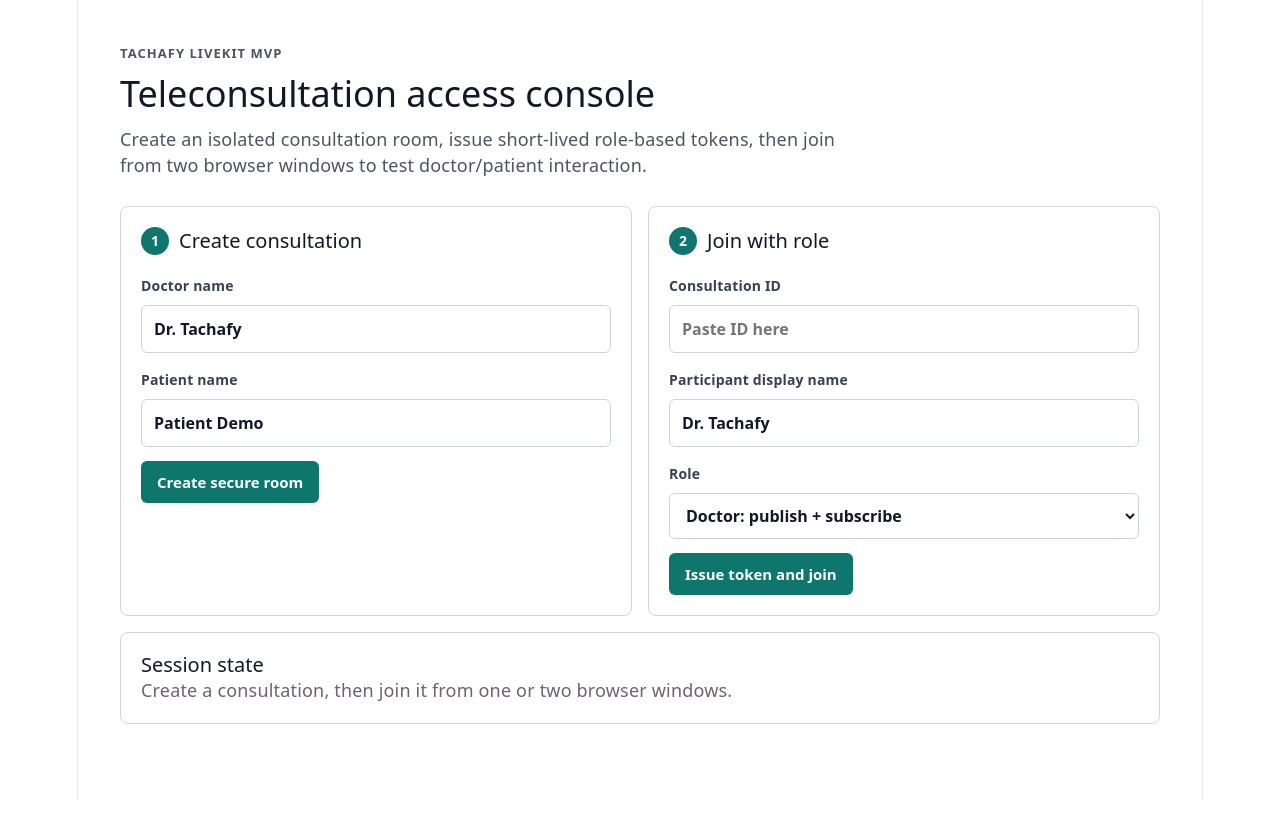
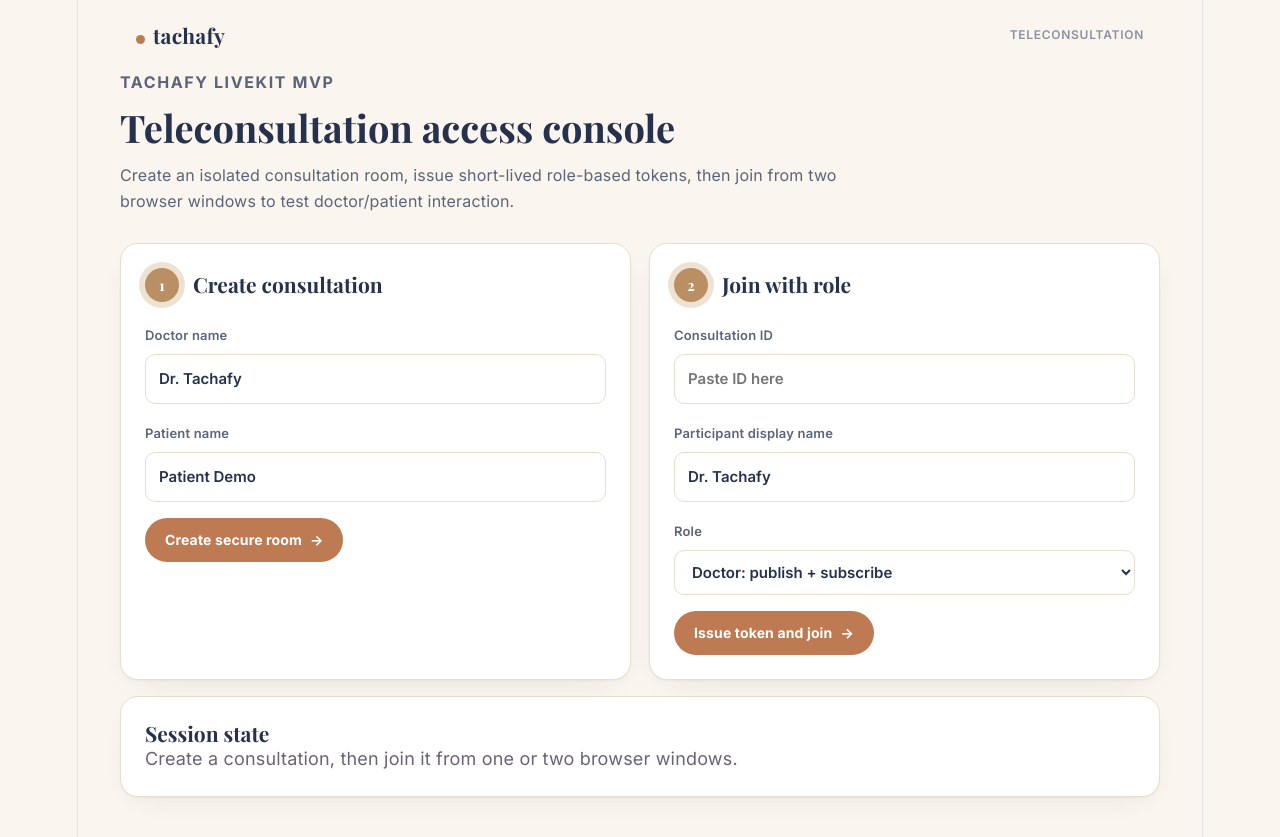
Before and after one commit to KarimLaamouri/sample-livekit-workflow, a React (Vite) app in the folder frontend/: page / in a window 1280 px wide. Before the commit the page ends 800 px from the top, so only its background shows below. Built offline with nearby package versions, Linux system fonts and the light colour scheme; no server answers.

Commit message:
change UI

```diff
--- a/frontend/src/App.css
+++ b/frontend/src/App.css
@@ -1,8 +1,113 @@
+@import url('https://fonts.googleapis.com/css2?family=Playfair+Display:wght@600;700&family=Inter:wght@400;500;600;700&display=swap');
+
+:root {
+  --color-bg: #FAF5EE;
+  --color-surface: #FFFFFF;
+  --color-surface-soft: #F4ECE0;
+  --color-ink: #26314D;
+  --color-ink-soft: #5B6479;
+  --color-ink-faint: #8B92A3;
+  --color-border: #E7DECE;
+
+  --color-accent: #BE7A53;
+  --color-accent-dark: #A2613E;
+  --color-accent-soft: #F1E1D0;
+
+  --ring-outer: #EEE3D2;
+  --ring-inner: #B98F63;
+
+  --color-danger: #B54B3A;
+  --color-danger-ink: #7A2F22;
+  --color-danger-bg: linear-gradient(180deg, #FCF0EA 0%, #FFFFFF 100%);
+  --color-danger-border: #EAC3B4;
+
+  --color-info: #33517A;
+  --color-info-ink: #24405F;
+  --color-info-bg: linear-gradient(180deg, #EEF2F6 0%, #FFFFFF 100%);
+  --color-info-border: #C9D6E3;
+
+  --shell-bg: #202A40;
+  --shell-strip-bg: #202A40;
+  --shell-strip-fg: #F3EEE5;
+
+  --font-display: 'Playfair Display', Georgia, 'Times New Roman', serif;
+  --font-body: 'Inter', -apple-system, BlinkMacSystemFont, 'Segoe UI', sans-serif;
+
+  --radius-lg: 18px;
+  --radius-md: 12px;
+  --radius-pill: 999px;
+
+  --shadow-panel: 0 1px 2px rgba(38, 49, 77, 0.04), 0 10px 30px -18px rgba(38, 49, 77, 0.18);
+}
+
+* {
+  box-sizing: border-box;
+}
+
+body {
+  background: var(--color-bg);
+  font-family: var(--font-body);
+}
+
 .teleconsultation-console {
   width: min(1040px, calc(100% - 32px));
   margin: 0 auto;
-  padding: 40px 0;
+  padding: 0 0 40px;
   text-align: left;
+}
+
+.brand-bar {
+  display: flex;
+  align-items: center;
+  justify-content: space-between;
+  gap: 12px;
+  width: min(1040px, calc(100% - 32px));
+  margin: 0 auto;
+  padding: 22px 0;
+}
+
+.brand-bar .wordmark {
+  display: flex;
+  align-items: baseline;
+  gap: 8px;
+  font-family: var(--font-display);
+  font-size: 21px;
+  font-weight: 700;
+  color: var(--color-ink);
+  letter-spacing: 0.01em;
+}
+
+.brand-bar .wordmark::before {
+  content: '';
+  width: 9px;
+  height: 9px;
+  border-radius: 999px;
+  background: var(--color-accent);
+  display: inline-block;
+}
+
+.brand-bar .wordmark-tag {
+  font-family: var(--font-body);
+  font-size: 12px;
+  font-weight: 600;
+  color: var(--color-ink-faint);
+  letter-spacing: 0.06em;
+  text-transform: uppercase;
+}
+
+.brand-bar--dark {
+  background: var(--shell-strip-bg);
+  width: 100%;
+  margin: 0;
+  padding: 14px 16px;
+}
+
+.brand-bar--dark .wordmark {
+  color: var(--shell-strip-fg);
+}
+
+.brand-bar--dark .wordmark-tag {
+  color: rgba(243, 238, 229, 0.55);
 }
 
 .intro-panel {
@@ -10,65 +115,75 @@
 }
 
 .eyebrow {
-  margin-bottom: 8px;
-  color: #0f766e;
+  margin-bottom: 10px;
+  color: var(--color-accent-dark);
   font-size: 13px;
   font-weight: 700;
-  letter-spacing: 0.08em;
+  letter-spacing: 0.1em;
   text-transform: uppercase;
 }
 
 .intro-panel h1 {
-  margin: 0 0 12px;
-  color: #111827;
-  font-size: 36px;
-  line-height: 1.1;
+  margin: 0 0 14px;
+  color: var(--color-ink);
+  font-family: var(--font-display);
+  font-size: 38px;
+  font-weight: 700;
+  line-height: 1.15;
   letter-spacing: 0;
 }
 
 .intro-panel p {
   max-width: 760px;
-  color: #4b5563;
+  color: var(--color-ink-soft);
+  font-size: 16px;
+  line-height: 1.6;
 }
 
 .workflow-grid {
   display: grid;
-  grid-template-columns: repeat(2, minmax(0, 1fr));
-  gap: 16px;
+  grid-template-columns: repeat(auto-fit, minmax(300px, 1fr));
+  gap: 18px;
 }
 
 .panel,
 .status-panel {
-  border: 1px solid #d1d5db;
-  border-radius: 8px;
-  background: #ffffff;
-  padding: 20px;
+  border: 1px solid var(--color-border);
+  border-radius: var(--radius-lg);
+  background: var(--color-surface);
+  box-shadow: var(--shadow-panel);
+  padding: 24px;
 }
 
 .panel-heading {
   display: flex;
   align-items: center;
-  gap: 10px;
-  margin-bottom: 18px;
+  gap: 14px;
+  margin-bottom: 20px;
 }
 
 .panel-heading span {
+  position: relative;
   display: inline-grid;
-  width: 28px;
-  height: 28px;
+  width: 34px;
+  height: 34px;
   place-items: center;
   border-radius: 999px;
-  background: #0f766e;
+  background: var(--ring-inner);
   color: #ffffff;
-  font-size: 14px;
+  font-family: var(--font-display);
+  font-size: 15px;
   font-weight: 700;
+  box-shadow: 0 0 0 6px var(--ring-outer);
 }
 
 .panel-heading h2,
 .status-panel h2 {
   margin: 0;
-  color: #111827;
-  font-size: 20px;
+  color: var(--color-ink);
+  font-family: var(--font-display);
+  font-size: 21px;
+  font-weight: 700;
   line-height: 1.2;
   letter-spacing: 0;
 }
@@ -76,41 +191,75 @@
 label {
   display: grid;
   gap: 6px;
-  margin-bottom: 14px;
-  color: #374151;
-  font-size: 14px;
-  font-weight: 650;
+  margin-bottom: 16px;
+  color: var(--color-ink-soft);
+  font-size: 13px;
+  font-weight: 600;
 }
 
 input,
 select {
   width: 100%;
   box-sizing: border-box;
-  border: 1px solid #cbd5e1;
-  border-radius: 6px;
+  border: 1px solid var(--color-border);
+  border-radius: 10px;
   background: #ffffff;
-  color: #111827;
+  color: var(--color-ink);
   font: inherit;
-  font-size: 16px;
-  padding: 10px 12px;
+  font-size: 15px;
+  padding: 11px 13px;
+  transition: border-color 0.15s ease, box-shadow 0.15s ease;
+}
+
+input:hover,
+select:hover {
+  border-color: #D8C8AF;
+}
+
+input:focus-visible,
+select:focus-visible {
+  outline: none;
+  border-color: var(--color-accent);
+  box-shadow: 0 0 0 3px var(--color-accent-soft);
 }
 
 button {
-  min-height: 42px;
+  min-height: 44px;
   border: 0;
-  border-radius: 6px;
-  background: #0f766e;
+  border-radius: var(--radius-pill);
+  background: var(--color-accent);
   color: #ffffff;
   cursor: pointer;
   font: inherit;
-  font-size: 15px;
+  font-size: 14px;
   font-weight: 700;
-  padding: 0 16px;
+  letter-spacing: 0.01em;
+  padding: 0 20px;
+  transition: background 0.15s ease, transform 0.1s ease;
+}
+
+button:hover:not(:disabled) {
+  background: var(--color-accent-dark);
+}
+
+button:active:not(:disabled) {
+  transform: scale(0.98);
+}
+
+button:focus-visible {
+  outline: 2px solid var(--color-accent-dark);
+  outline-offset: 2px;
 }
 
 button:disabled {
   cursor: progress;
-  opacity: 0.7;
+  opacity: 0.65;
+}
+
+button[type='submit']::after {
+  content: '\2192';
+  margin-left: 8px;
+  display: inline-block;
 }
 
 .status-panel {
@@ -122,29 +271,29 @@
   justify-content: space-between;
   gap: 16px;
   margin-top: 16px;
-  border: 1px solid #fecaca;
-  border-left: 4px solid #dc2626;
-  border-radius: 10px;
-  background: linear-gradient(180deg, #fff5f5 0%, #ffffff 100%);
-  padding: 16px;
+  border: 1px solid var(--color-danger-border);
+  border-left: 4px solid var(--color-danger);
+  border-radius: var(--radius-md);
+  background: var(--color-danger-bg);
+  padding: 16px 18px;
 }
 
 .notice-card--info {
-  border-color: #bfdbfe;
-  border-left-color: #2563eb;
-  background: linear-gradient(180deg, #eff6ff 0%, #ffffff 100%);
+  border-color: var(--color-info-border);
+  border-left-color: var(--color-info);
+  background: var(--color-info-bg);
 }
 
 .notice-card--info .notice-title {
-  color: #1d4ed8;
+  color: var(--color-info-ink);
 }
 
 .notice-card--info .notice-message {
-  color: #1e3a8a;
+  color: var(--color-info);
 }
 
 .notice-card--info .notice-suggestion {
-  color: #475569;
+  color: var(--color-ink-faint);
 }
 
 .notice-copy {
@@ -153,19 +302,21 @@
 
 .notice-title {
   margin: 0 0 4px;
-  color: #7f1d1d;
+  color: var(--color-danger-ink);
+  font-family: var(--font-display);
   font-size: 15px;
-  font-weight: 800;
+  font-weight: 700;
 }
 
 .notice-message {
   margin: 0;
-  color: #991b1b;
+  color: var(--color-danger);
 }
 
 .notice-suggestion {
   margin: 8px 0 0;
-  color: #4b5563;
+  color: var(--color-ink-faint);
+  font-size: 14px;
 }
 
 .notice-actions {
@@ -180,28 +331,33 @@
   align-items: center;
   min-height: 42px;
   border-radius: 999px;
-  background: #fee2e2;
-  color: #991b1b;
-  font-size: 13px;
+  background: #ffffff;
+  color: var(--color-danger-ink);
+  font-size: 12px;
   font-weight: 800;
   padding: 0 12px;
+  border: 1px solid var(--color-danger-border);
 }
 
 .ghost-button {
   background: transparent;
-  color: #991b1b;
-  border: 1px solid #fca5a5;
+  color: var(--color-danger-ink);
+  border: 1px solid var(--color-danger-border);
 }
 
 .ghost-button:hover:not(:disabled) {
-  background: #fff1f2;
+  background: #ffffff;
+}
+
+.ghost-button::after {
+  content: none;
 }
 
 .status-panel dl {
   display: grid;
-  grid-template-columns: repeat(2, minmax(0, 1fr));
-  gap: 12px;
-  margin: 16px 0 0;
+  grid-template-columns: repeat(auto-fit, minmax(220px, 1fr));
+  gap: 14px;
+  margin: 18px 0 0;
 }
 
 .status-panel div {
@@ -209,40 +365,43 @@
 }
 
 .status-panel dt {
-  color: #6b7280;
-  font-size: 13px;
+  color: var(--color-ink-faint);
+  font-size: 12px;
   font-weight: 700;
+  letter-spacing: 0.03em;
+  text-transform: uppercase;
 }
 
 .status-panel dd {
-  margin: 2px 0 0;
-  color: #111827;
+  margin: 3px 0 0;
+  color: var(--color-ink);
+  font-weight: 500;
   overflow-wrap: anywhere;
 }
 
 .error-text {
   margin-top: 12px;
-  color: #b91c1c;
+  color: var(--color-danger);
   font-weight: 700;
 }
 
 .call-shell {
   width: 100%;
   min-height: 100dvh;
-  background: #111827;
+  background: var(--shell-bg);
 }
 
 .call-strip {
   display: flex;
-  min-height: 56px;
+  min-height: 60px;
   align-items: center;
   justify-content: space-between;
   gap: 16px;
   box-sizing: border-box;
-  padding: 8px 16px;
-  background: #ffffff;
-  border-bottom: 1px solid #d1d5db;
-  color: #111827;
+  padding: 10px 20px;
+  background: var(--shell-strip-bg);
+  border-bottom: 1px solid rgba(243, 238, 229, 0.1);
+  color: var(--shell-strip-fg);
   text-align: left;
 }
 
@@ -251,34 +410,96 @@
   min-width: 0;
 }
 
+.call-strip strong {
+  font-family: var(--font-display);
+  font-weight: 700;
+}
+
 .call-strip span {
-  color: #4b5563;
+  color: rgba(243, 238, 229, 0.6);
   font-size: 13px;
   overflow-wrap: anywhere;
 }
 
+.call-strip .call-strip-actions {
+  display: flex;
+  flex-direction: row;
+  gap: 10px;
+}
+
 .call-strip button {
   flex: 0 0 auto;
-  background: #991b1b;
+}
+
+.call-strip button::after {
+  content: none;
+}
+
+.call-strip .end-button {
+  background: var(--color-danger);
+}
+
+.call-strip .end-button:hover:not(:disabled) {
+  background: var(--color-danger-ink);
+}
+
+.call-strip .leave-button {
+  background: transparent;
+  color: var(--shell-strip-fg);
+  border: 1px solid rgba(243, 238, 229, 0.25);
+}
+
+.call-strip .leave-button:hover:not(:disabled) {
+  background: rgba(243, 238, 229, 0.08);
+}
+
+/* LiveKit theme override to match brand */
+.call-shell [data-lk-theme='default'] {
+  --lk-bg: #202A40;
+  --lk-bg2: #283553;
+  --lk-bg3: #324066;
+  --lk-bg4: #3C4C79;
+  --lk-bg5: #46588C;
+  --lk-fg: #F3EEE5;
+  --lk-fg2: #E4DED2;
+  --lk-fg3: #C9C2B4;
+  --lk-border-color: rgba(243, 238, 229, 0.12);
+  --lk-accent-bg: #BE7A53;
+  --lk-accent-fg: #ffffff;
+  --lk-accent2: #C98D6B;
+  --lk-accent3: #D4A183;
+  --lk-danger: #B54B3A;
+  --lk-danger-fg: #ffffff;
+  --lk-success: #4E8D6C;
+  --lk-control-fg: #F3EEE5;
+  --lk-control-bg: #283553;
+  --lk-control-hover-bg: #324066;
+  --lk-control-active-bg: #BE7A53;
+  --lk-control-active-hover-bg: #A2613E;
+  --lk-font-family: var(--font-body);
+  --lk-border-radius: 12px;
 }
 
 @media (max-width: 760px) {
-  .teleconsultation-console {
+  .teleconsultation-console,
+  .brand-bar {
     width: min(100% - 24px, 1040px);
-    padding: 24px 0;
   }
 
-  .workflow-grid,
-  .status-panel dl {
-    grid-template-columns: 1fr;
+  .teleconsultation-console {
+    padding: 0 0 24px;
   }
 
   .intro-panel h1 {
-    font-size: 30px;
+    font-size: 28px;
   }
 
   .call-strip {
     align-items: stretch;
+    flex-direction: column;
+  }
+
+  .call-strip .call-strip-actions {
     flex-direction: column;
   }
 
@@ -295,3 +516,9 @@
     width: 100%;
   }
 }
+
+@media (prefers-reduced-motion: reduce) {
+  * {
+    transition: none !important;
+  }
+}
--- a/frontend/src/App.tsx
+++ b/frontend/src/App.tsx
@@ -477,6 +477,15 @@
   };
 }
 
+function BrandBar({ dark = false }: { dark?: boolean }) {
+  return (
+    <div className={dark ? 'brand-bar brand-bar--dark' : 'brand-bar'}>
+      <div className="wordmark">tachafy</div>
+      <span className="wordmark-tag">Teleconsultation</span>
+    </div>
+  );
+}
+
 function NoticeCard({ notice, kind, onDismiss }: NoticeCardProps) {
   if (kind === 'error') {
     return (
@@ -627,16 +636,17 @@
 
   return (
     <div className="call-shell">
+      <BrandBar dark />
       <div className="call-strip">
         <div>
           <strong>{joinState.participantName}</strong>
           <span>{joinState.role} · {joinState.roomName} · token TTL {Math.round(joinState.expiresInSeconds / 60)} min</span>
         </div>
-        <div>
+        <div className="call-strip-actions">
           {joinState.role === 'doctor' && (
-            <button type="button" onClick={onEndConsultation} disabled={busy}>End consultation</button>
+            <button type="button" className="end-button" onClick={onEndConsultation} disabled={busy}>End consultation</button>
           )}
-          <button type="button" onClick={() => { room.disconnect(); onLeaveCall(); }}>Leave test</button>
+          <button type="button" className="leave-button" onClick={() => { room.disconnect(); onLeaveCall(); }}>Leave test</button>
         </div>
       </div>
       {connectionError && (
@@ -656,7 +666,7 @@
         audio={joinState.role !== 'observer'}
         onDisconnected={onLeaveCall}
         data-lk-theme="default"
-        style={{ height: 'calc(100dvh - 56px)' }}
+        style={{ height: 'calc(100dvh - 116px)' }}
       >
         <VideoConference />
         <RoomAudioRenderer />
@@ -697,6 +707,7 @@
 
   return (
     <main className="teleconsultation-console">
+      <BrandBar />
       <section className="intro-panel">
         <p className="eyebrow">Tachafy LiveKit MVP</p>
         <h1>Teleconsultation access console</h1>
```
